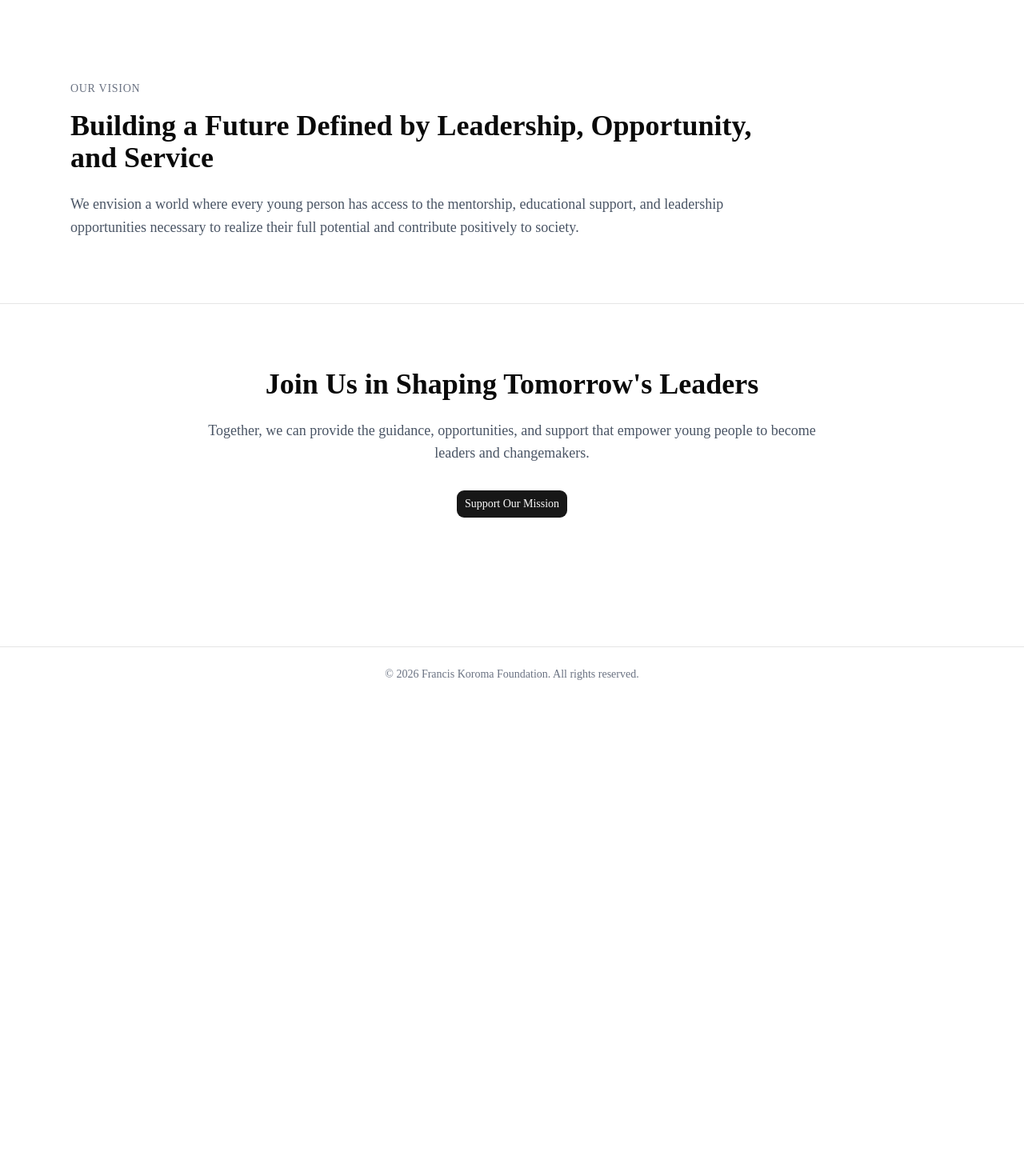
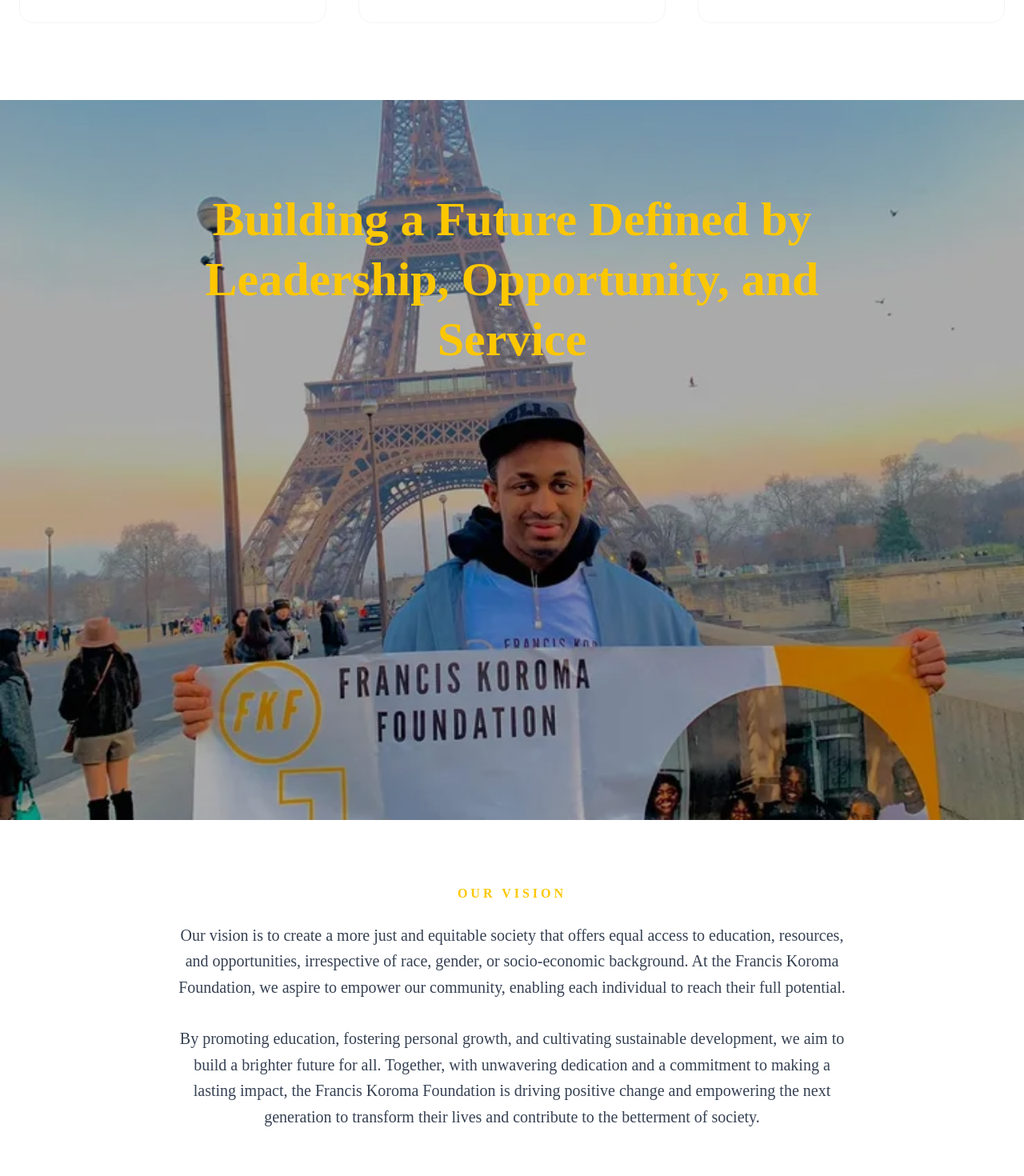
Before and after one commit to abdoulayefkf/FKFWebsite, a Next.js app: page / in a window 1280 px wide. Shown: the part 2540-4010 px from the top of the page at 80% size. Before the commit the page ends 3417 px from the top, so only its background shows below. Built offline with nearby package versions, Linux system fonts and the light colour scheme.

Commit message:
Vision section updated. site up and running up to this point.

```diff
--- a/components/sections/FocusAreas.tsx
+++ b/components/sections/FocusAreas.tsx
@@ -9,7 +9,7 @@
         {/* HEADER */}
         <div className="mb-14 max-w-2xl">
 
-          <p className="text-sm uppercase tracking-wider text-yellow-500 font-medium">
+          <p className="text-lg uppercase tracking-wider text-yellow-500 font-medium">
             What We Do
           </p>
 
@@ -32,7 +32,7 @@
             <div className="group cursor-pointer rounded-2xl overflow-hidden border border-gray-100 bg-white hover:shadow-xl transition">
 
               {/* IMAGE */}
-              <div className="relative h-48 w-full">
+              <div className="relative h-72 w-full">
                 <Image
                   src="/focus/academic.jpg"
                   alt="Academic Support"
@@ -66,7 +66,7 @@
           <Link href="/programs/mentorship">
             <div className="group cursor-pointer rounded-2xl overflow-hidden border border-gray-100 bg-white hover:shadow-xl transition">
 
-              <div className="relative h-48 w-full">
+              <div className="relative h-72 w-full">
                 <Image
                   src="/focus/mentorship.jpg"
                   alt="Mentorship Programs"
@@ -99,7 +99,7 @@
           <Link href="/programs/leadership">
             <div className="group cursor-pointer rounded-2xl overflow-hidden border border-gray-100 bg-white hover:shadow-xl transition">
 
-              <div className="relative h-48 w-full">
+              <div className="relative h-72 w-full">
                 <Image
                   src="/focus/leadership.jpg"
                   alt="Leadership Development"
--- a/components/sections/VisionSection.tsx
+++ b/components/sections/VisionSection.tsx
@@ -1,29 +1,68 @@
+"use client";
+
+import Image from "next/image";
+
 export default function VisionSection() {
   return (
-    <section>
-      <div className="max-w-6xl mx-auto px-6 py-20">
+    <>
+      {/* VISION HERO */}
+      <section className="relative w-screen h-[900px] overflow-hidden">
 
-        <div className="max-w-4xl">
+        {/* BACKGROUND IMAGE */}
+        <div className="absolute inset-0">
+          <Image
+            src="/vision/vision-bg.jpg"
+            alt="FKF Vision Background"
+            fill
+            className="object-cover object-center"
+          />
+          <div className="absolute inset-0 bg-black/30" />
+        </div>
 
-          <p className="text-sm uppercase tracking-wider text-gray-500 mb-4">
+        {/* CONTENT */}
+        <div className="relative z-10 text-center text-yellow-400 px-6 py-28">
+
+
+          {/* MAIN HEADING */}
+          <h2 className="text-4xl md:text-6xl font-semibold max-w-4xl mx-auto leading-tight">
+            Building a Future Defined by Leadership, Opportunity, and Service
+          </h2>
+
+        </div>
+
+      </section>
+
+      {/* VISION BODY TEXT */}
+      <section className="bg-white py-20">
+
+        <div className="max-w-4xl mx-auto px-6">
+
+           {/* SUBHEADING */}
+          <p className="text-yellow-400 text-bold text-center uppercase tracking-[0.25em] font-semibold mb-6">
             Our Vision
           </p>
 
-          <h2 className="text-3xl md:text-4xl font-semibold mb-6">
-            Building a Future Defined by Leadership,
-            Opportunity, and Service
-          </h2>
 
-          <p className="text-lg text-gray-600 leading-relaxed">
-            We envision a world where every young person has access to the
-            mentorship, educational support, and leadership opportunities
-            necessary to realize their full potential and contribute
-            positively to society.
+          <p className="text-lg md:text-xl text-gray-700 leading-relaxed text-center">
+            Our vision is to create a more just and equitable society that offers
+            equal access to education, resources, and opportunities, irrespective
+            of race, gender, or socio-economic background. At the Francis Koroma
+            Foundation, we aspire to empower our community, enabling each
+            individual to reach their full potential.
+          </p>
+
+          <p className="mt-8 text-lg md:text-xl text-gray-700 leading-relaxed text-center">
+            By promoting education, fostering personal growth, and cultivating
+            sustainable development, we aim to build a brighter future for all.
+            Together, with unwavering dedication and a commitment to making a
+            lasting impact, the Francis Koroma Foundation is driving positive
+            change and empowering the next generation to transform their lives
+            and contribute to the betterment of society.
           </p>
 
         </div>
 
-      </div>
-    </section>
+      </section>
+    </>
   );
 }
```
Also changed, not shown: components/sections/impactSection.tsx (added), public/vision/vision-bg.jpg (added).
